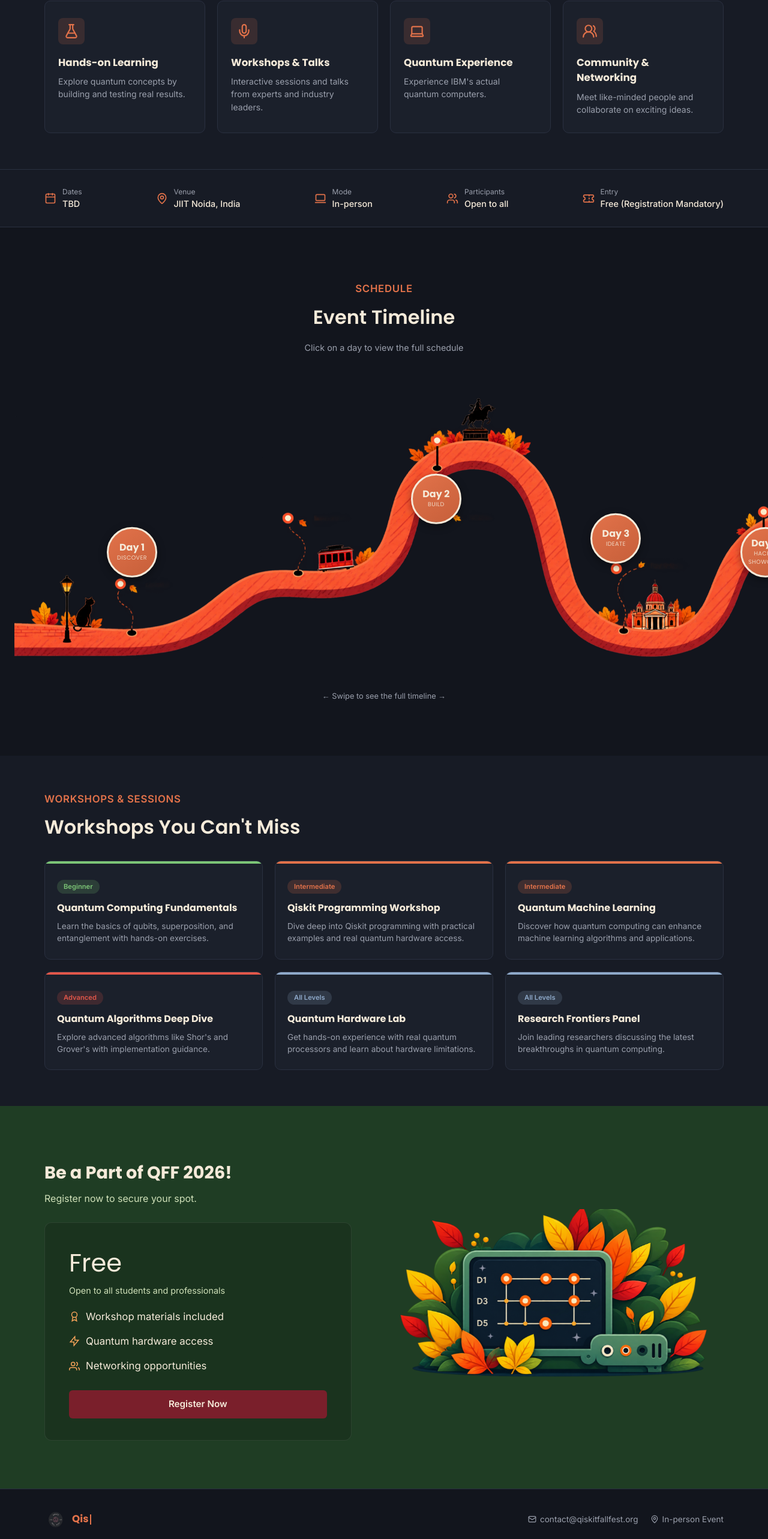
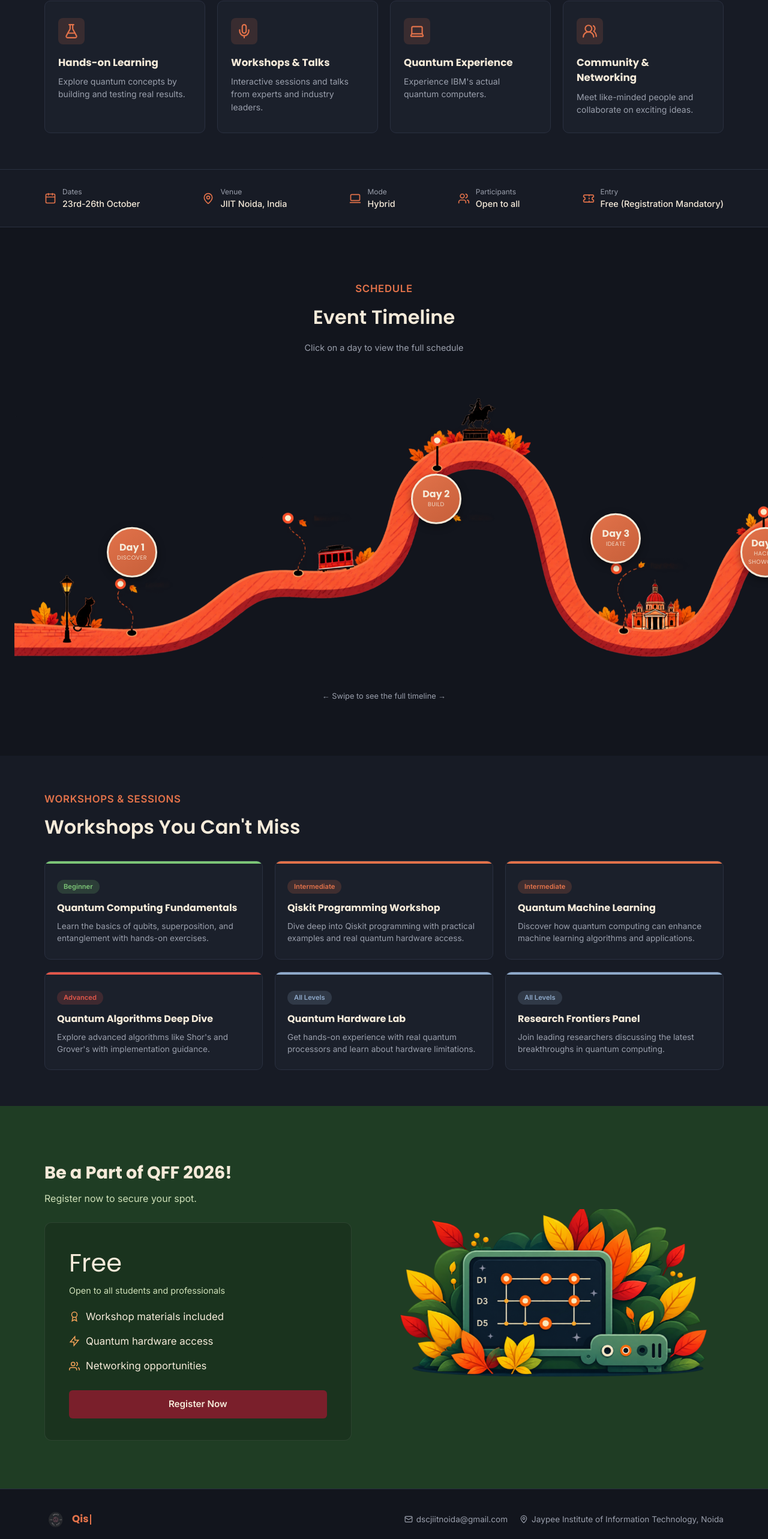
Before and after one commit to saumyabaranwal/qiskitfallfest26, a React (Vite) app in the folder qiskitfallfest26/: page / in a window 1280 px wide. Shown: the part 822-3388 px from the top of the page at 60% size. Built offline with nearby package versions, Linux system fonts and the light colour scheme.

Commit message:
change event data

```diff
--- a/qiskitfallfest26/src/components/Footer.jsx
+++ b/qiskitfallfest26/src/components/Footer.jsx
@@ -65,11 +65,11 @@
           <div className="footer-meta">
             <a href={`mailto:${data.contactEmail}`} className="footer-meta-item">
               <Mail size={14} />
-              {data.contactEmail || 'contact@qiskitfallfest.org'}
+              {data.contactEmail || 'dscjiitnoida@gmail.com'}
             </a>
             <span className="footer-meta-item">
               <MapPin size={14} />
-              {data.location || 'In-person Event'}
+              {data.location || 'Jaypee Institute of Information Technology, Noida'}
             </span>
           </div>
         </div>
--- a/qiskitfallfest26/src/data/eventData.json
+++ b/qiskitfallfest26/src/data/eventData.json
@@ -22,9 +22,9 @@
     ]
   },
   "eventDetails": [
-    { "icon": "calendar", "label": "Dates", "value": "TBD" },
+    { "icon": "calendar", "label": "Dates", "value": "23rd-26th October" },
     { "icon": "map-pin", "label": "Venue", "value": "JIIT Noida, India" },
-    { "icon": "laptop-2", "label": "Mode", "value": "In-person" },
+    { "icon": "laptop-2", "label": "Mode", "value": "Hybrid" },
     { "icon": "users", "label": "Participants", "value": "Open to all" },
     { "icon": "ticket", "label": "Entry", "value": "Free (Registration Mandatory)" }
   ],
```
